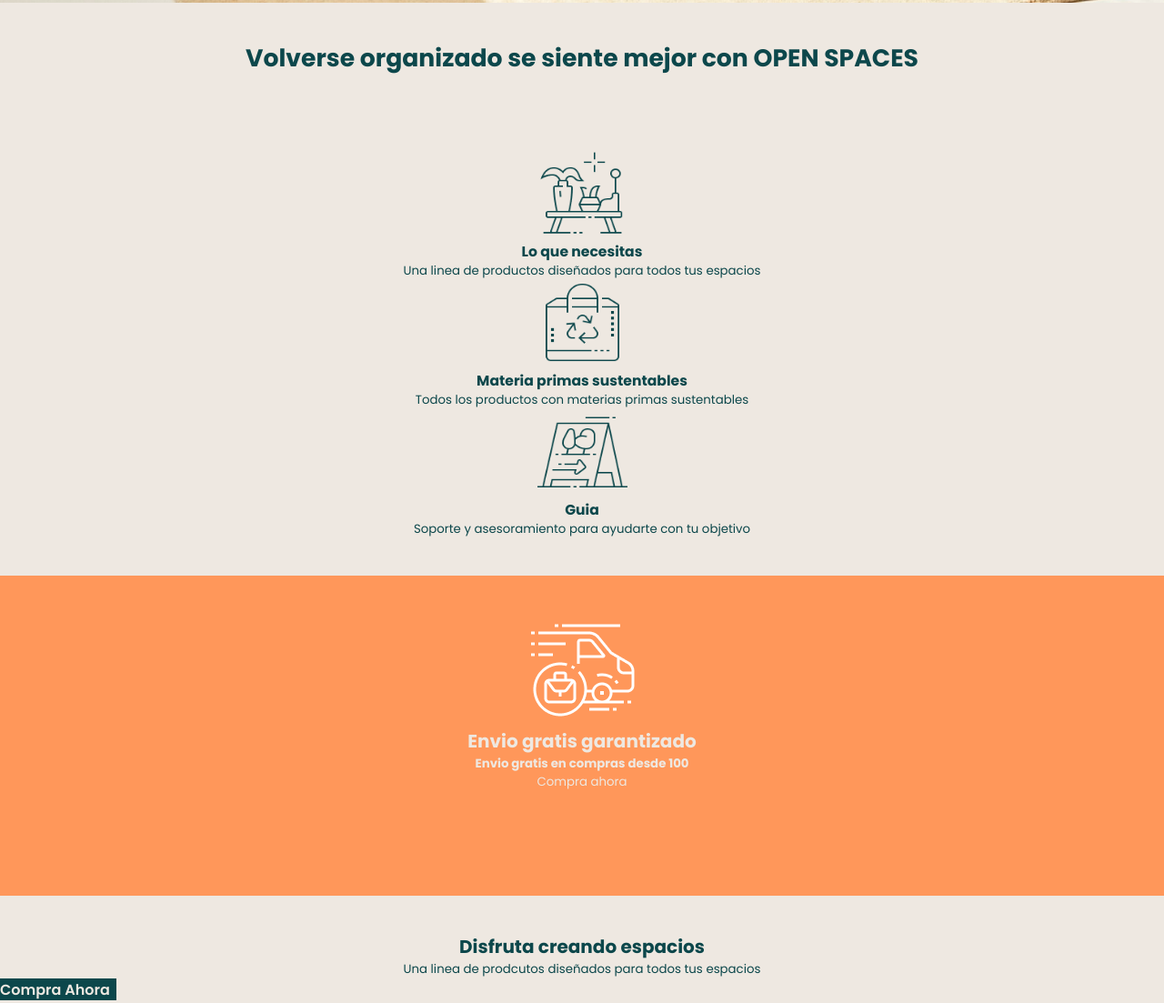
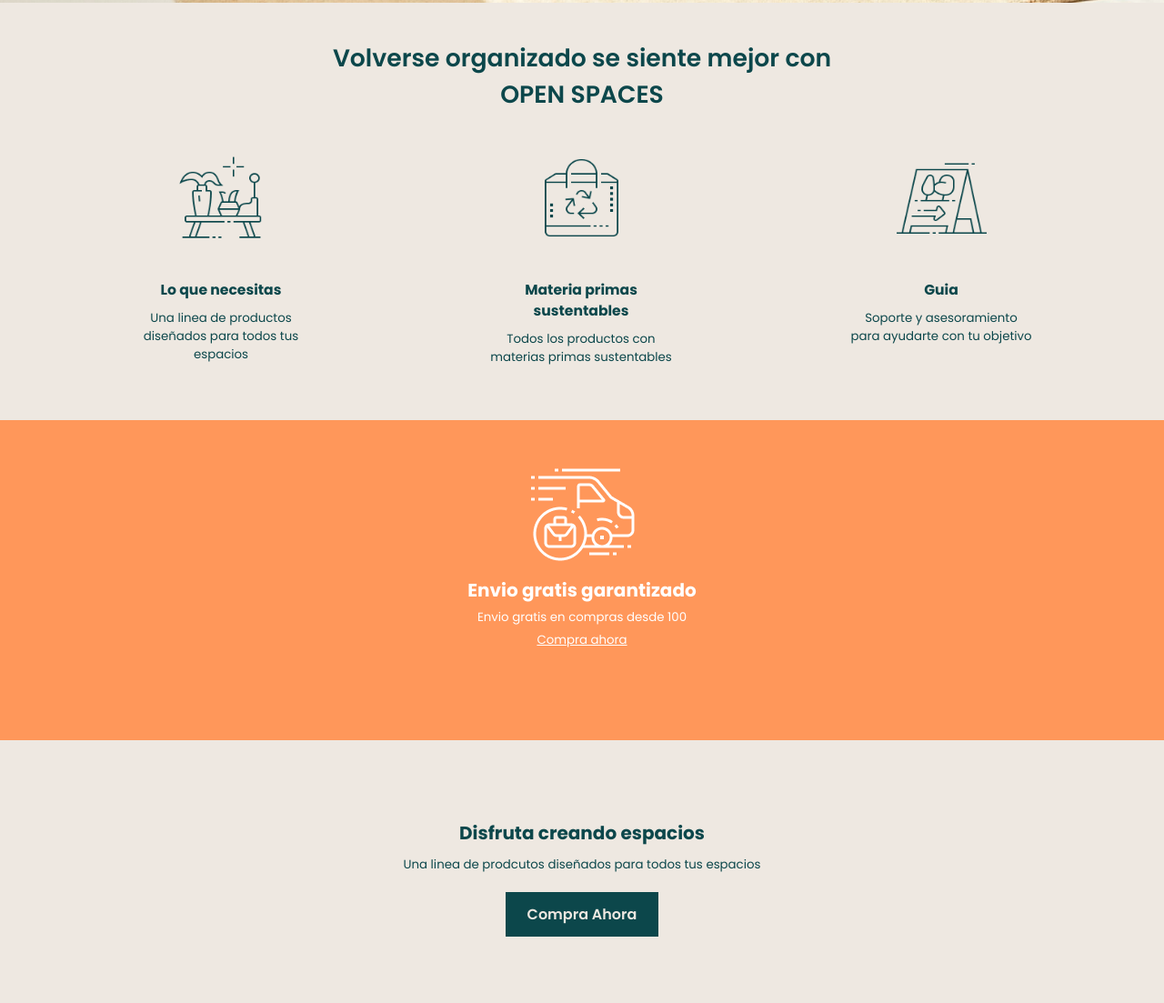
Before and after one commit to Adalab/modulo-1-evaluacion-final-Feiruz90, a website: page public/index.html in a window 1280 px wide. Shown: the part 797-1900 px from the top of the page at 91% size. Drawn offline with Linux system fonts and the light colour scheme.

Commit message:
change html and css

```diff
--- a/public/index.html
+++ b/public/index.html
@@ -46,43 +46,50 @@
       </section>
 
       <section class="section1">
-        <h2 class="lema">
-          Volverse organizado se siente mejor con OPEN SPACES
-        </h2>
+        <div class="lema-container">
+          <h2 class="lema">
+            Volverse organizado se siente mejor con OPEN SPACES
+          </h2>
+        </div>
+
         <div class="article">
-          <article>
+          <article class="clase1">
             <img class="icon1" src="./assets/images/icon_1.png" alt="icon1" />
-            <h3>Lo que necesitas</h3>
+            <h3 class="classe-1-title">Lo que necesitas</h3>
             <p>Una linea de productos diseñados para todos tus espacios</p>
           </article>
 
-          <article>
+          <article class="clase1">
             <img class="icon1" src="./assets/images/icon_2.png" alt="icon_2" />
-            <h3>Materia primas sustentables</h3>
+            <h3 class="classe-1-title">Materia primas sustentables</h3>
             <p>Todos los productos con materias primas sustentables</p>
           </article>
-          <article>
+          <article class="clase1">
             <img class="icon1" src="./assets/images/icon_3.png" alt="icon_3" />
-            <h3 class="">Guia</h3>
+            <h3 class="classe-1-title">Guia</h3>
             <p>Soporte y asesoramiento para ayudarte con tu objetivo</p>
           </article>
         </div>
       </section>
-      <section class="section2">
+      <section class="section2 text-white">
         <div class="car-text">
           <img src="./assets/images/icon_4.png" alt="icon_4" />
 
-          <h2>Envio gratis garantizado</h2>
-          <h4>Envio gratis en compras desde 100</h4>
-          Compra ahora
+          <h2 class="garantizado">Envio gratis garantizado</h2>
+          <h4 class="desde-100">Envio gratis en compras desde 100</h4>
+          <a class="text-white" href="https://adalab.es/">Compra ahora</a>
         </div>
       </section>
 
       <section class="section3">
         <div class="disfruta">
           <h2>Disfruta creando espacios</h2>
-          <p>Una linea de prodcutos diseñados para todos tus espacios</p>
-          <h3 class="compra-ahora">Compra Ahora</h3>
+          <p class="linea-productos">
+            Una linea de prodcutos diseñados para todos tus espacios
+          </p>
+          <div class="container-compra-ahora">
+            <h3 class="compra-ahora">Compra Ahora</h3>
+          </div>
         </div>
         <img
           class="creando-espacio"
--- a/src/scss/main.scss
+++ b/src/scss/main.scss
@@ -67,7 +67,16 @@
   font-style: normal;
   line-height: normal;
   letter-spacing: normal;
-  text-align: center;
+  text-align: left;
+
+  //mobilr
+  @media (max-width: 768px) {
+    text-align: center;
+  }
+  //desktop
+  @media (min-width: 768px) {
+    margin: 24px 140px 0px 140px;
+  }
 }
 
 .h3 {
@@ -76,47 +85,60 @@
   height: 48px;
   font-size: 16px;
   font-weight: 600;
-
   display: flex;
   flex-direction: row;
   justify-content: center;
   align-items: center;
-  gap: 10px;
-  margin: 24px 140px 0px 140px;
-
   padding: 12px 24px;
   background-color: #0c474b;
+  margin-left: 140px;
+  margin-top: 20px;
 }
 
 .section1 {
   background-color: #eee8e1;
-  display: grid;
   color: #023538;
+  padding: 41px 0 41px;
+}
+
+.lema-container {
+  display: flex;
+  justify-content: center;
 }
 
 .lema {
-  padding-top: 41px;
-  margin-bottom: 41px;
   text-align: center;
   color: #0c474b;
   font-size: 20pt;
+  font-weight: 600;
+  margin: 0px 47px 10px;
+  max-width: 600px;
 }
 
 .article {
-  padding-top: 41px;
-  margin-bottom: 41px;
   text-align: center;
   color: #0c474b;
   font-size: 10pt;
+  padding: 0 47px 18px 45px;
+  display: flex;
+  justify-content: space-around;
+  flex-wrap: wrap;
+}
+.classe-1-title {
+  padding-bottom: 10px;
+}
+
+.clase1 {
+  width: 200px;
 }
 .icon1 {
   width: 99px;
   height: 93px;
+  margin: 37px 0;
 }
 
 .section2 {
   background-color: #ff975a;
-  color: #eee8e1;
   height: 352px;
 }
 .car-text {
@@ -124,6 +146,19 @@
   margin-bottom: 41px;
   text-align: center;
   font-size: 10pt;
+}
+
+.text-white {
+  color: white;
+}
+
+.garantizado {
+  margin: 5px 0 5px 0;
+}
+
+.desde-100 {
+  margin: 5px 0 5px 0;
+  font-weight: 400;
 }
 
 .section3 {
@@ -135,26 +170,28 @@
   margin-bottom: 41px;
   text-align: center;
   font-size: 10pt;
+  padding: 87px 27px 92px;
+}
+
+.linea-productos {
+  margin-top: 10px;
 }
 
 .compra-ahora {
   color: #eee8e1;
-  width: 128px;
-  height: 24px;
-  flex-grow: 0;
   font-family: "Poppins", sans-serif;
   font-size: 16px;
   font-weight: 600;
-  font-stretch: normal;
-  font-style: normal;
-  line-height: normal;
-  letter-spacing: normal;
-  text-align: left;
   background-color: #0c474b;
+  padding: 12px 24px;
 }
-
+.container-compra-ahora {
+  display: flex;
+  justify-content: center;
+  padding-top: 20px;
+}
 .creando-espacio {
-  width: 375px;
+  width: 100%;
   height: 304px;
 }
 .footer {
```
Also changed, not shown: src/html/index.html (+22 -15 lines), public/assets/css/main.css, public/assets/images/short_up@3x.png (added), src/images/short_up@3x.png (added), 1 other file.
